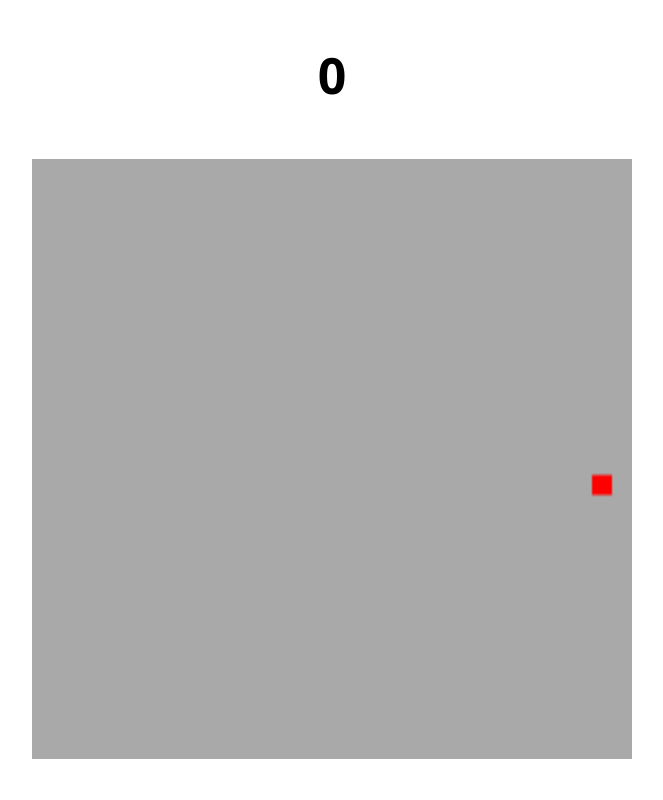
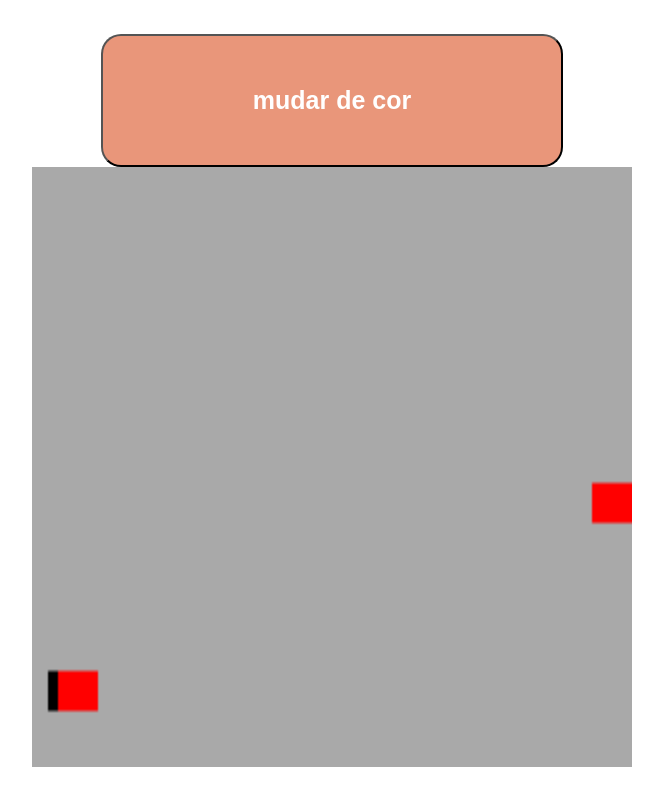
Before and after one commit to alexandre-Isaque/Jogos, a plain HTML site: page Snake/index.html in a window 1280 px wide. Both pictures are taken after a click on the button "Jogar". Shown: the whole page, without its empty margins (308-971 px from the left). Drawn offline with Linux system fonts and the light colour scheme.

Commit message:
movimentacao boa

```diff
--- a/Snake/index.html
+++ b/Snake/index.html
@@ -7,6 +7,7 @@
         <title>game</title>
     </head>
     <body>
+        <!-- Primeiro layout -->
         <div id="game">
             <div id="text">
                 <h2>Snake</h2>
@@ -17,11 +18,19 @@
             </div>
         </div>
 
-        <h2 id="pontos"></h2>
-        <!-- canvas do snake -->
+        <!-- cores -->
+        <div id="colors">
+            <button id="amarelo" style="background-color: yellow;">amarelo</button>
+            <button id="vermelho" style="background-color: red;">vermelho</button>
+            <button id="rosa" style="background-color: pink;">rosa</button>
+            <button id="azul" style="background-color: blue;">azul</button>
+            <button id="violeta" style="background-color: violet;">violeta</button>
+        </div>
+
+        <button type="submit" id="color"></button>
+
+        <!-- Canvas e script -->
         <canvas id="canvas"></canvas>
-
-
         <script src="./main.js" defer></script>
     </body>
 </html>
--- a/Snake/main.js
+++ b/Snake/main.js
@@ -2,29 +2,28 @@
 const start = document.getElementById("start");
 const exit = document.getElementById("exit");
 const game = document.getElementById("game");
-const ponts = document.getElementById("pontos");
+const color = document.getElementById("color");
 
 // canvas
 const canvas = document.getElementById("canvas");
 let ctx = canvas.getContext("2d");
 
 // tamanho do canvas
-const HEIGHT = 600;
-const WEIGHT = 600;
+let HEIGHT = 600;
+let WEIGHT = 600;
 
 // velocidade do snake
-let speed = 1;
+let speed = 5;
+
+// cor do snake
+let snake_Color;
 
 // tamanho do snake
 let SNAKE_WEIGHT = 10;
 let SNAKE_HEIGHT = 5;
 
-// pontos
-let point = 0;
-ponts.innerHTML = point;
-
 // aumeta o tamanho do snake
-const snakeAdd = 10;
+const snakeAdd = 5;
 
 // posição aleatoria da comida
 let foodPosition = {
@@ -33,22 +32,51 @@ let foodPosition = {
 }
 
 // posição aleatoria do snake
-let snakePosition = {
-    x: Math.floor(Math.random() * canvas.width),
-    y: Math.floor(Math.random() * canvas.height)
+let snakeHead = [
+    {
+        x: 100, y: 100,
+        x: 100, y: 100,
+        x: 100, y: 100
+    }
+];
+
+let snake = {
+    x: Math.ceil(Math.random() * canvas.width),
+    y: Math.ceil(Math.random() * canvas.height),
+    size: 20
+}
+
+let snakeBody = { x: 1, y: 0};
+
+
+function update(){
+    color.style.display = "flex";
+    color.innerHTML = "mudar de cor";
+
+    for(let i = 0; i < 0; i++){
+        snake.x = snake.x - 1;
+        snake.y = snake.y - 1;
+    }
+
+    // move a cabeça
+    snake.x += snakeBody.x * speed;
+    snake.y += snakeBody.y * speed;
+
+    // funçoes
+    drawSnake();
+    drawFood();
+    collition();
+    myCanvas();
+    colors_snakes();
 }
 
 // inicia o jogo
-function startGame(){
-    start.addEventListener('click', () => {
-        // intervalo
-        setInterval(() => {
-            food();
-            collition();
-            myCanvas();
-        }, 100);
-    });
-}
+start.addEventListener('click', () => {
+    // intervalo
+    setInterval(() => {
+        update();
+    }, 1000);
+});
 
 // deixa o canvas visivel
 function myCanvas(){
@@ -56,69 +84,56 @@ function myCanvas(){
     canvas.style.display = "flex";
     canvas.style.height = `${HEIGHT}px`;
     canvas.style.width = `${WEIGHT}px`;
-    // adiciona pontuacao
-    ponts.style.display = "flex";
-
     // tira o primeiro layout
     game.style.display = "none";
 }
 
 // colisao
 function collition(){
-
-    if( snakePosition.x < canvas.width ||
-        snakePosition.x > canvas.width ||
-        snakePosition.y < canvas.height ||
-        snakePosition.y > canvas.height )
-    {
-        // remove o canvas
-        canvas.style.display = "none";
-        canvas.style.height = "0px";
-        canvas.style.width = "0px";
-
-        // volta ao primeiro layout
-        game.style.display = "flex";
-
-    }
-
-    if(snakePosition.x == foodPosition.x && snakePosition.y == foodPosition.y){
+    if(snakeHead.x == foodPosition.x && snakeHead.y == foodPosition.y){
         // aumenta a altura, largura
-        SNAKE_WEIGHT += snakeAdd;
+        snake.size += snakeAdd;
         // adiciona pontos ao jogador
         ponts.innerHTML += 1;
         // aumenta a velocidade
-        speed += 1;
+        speed += speed;
         // muda a posicao da comida
         foodPosition.x = Math.ceil(Math.random() * canvas.width);
         foodPosition.y = Math.ceil(Math.random() * canvas.height);
+
+        // limpa o canvas
+        ctx.clearRect(0, 0, canvas.width, canvas.height);
+    }
+
+    if( snake.x > canvas.width || snake.x < canvas.width ||
+        snake.y < canvas.height || snake.y > canvas.height
+    ){
+
+        console.log("perdeu");
     }
 }
 
 // food == comida
-function food(){
+function drawFood(){
     ctx.fillStyle = "red";
-    ctx.fillRect(foodPosition.x, foodPosition.y, 10, 5);
+    ctx.fillRect(foodPosition.x, foodPosition.y, 20, 10);
 }
 
 // snake == cobra
-function snake(){
-    ctx.fillStyle = "green";
-    ctx.clearRect(0, 0, canvas.width, canvas.height);
-    ctx.fillRect(snakePosition.x, snakePosition.y, SNAKE_WEIGHT, SNAKE_HEIGHT);
+function drawSnake(){
+    ctx.fillStyle = snake_Color;
+    ctx.fillRect(snake.x, snake.y, snake.size, 10);
 }
 
 // teclado
 document.addEventListener('keypress', (event) => {
-    // keys
-    if(event.key == 'a') snakePosition.x -= speed;
-    if(event.key == 's') snakePosition.y += speed;
-    if(event.key == 'd') snakePosition.x += speed;
-    if(event.key == 'w') snakePosition.y -= speed;
-
-    // desenha o snake, comida de novo
-    snake();
-    food();
+    if(event.key === "w" && snakeBody.y !==  1) snakeBody = { x: 0, y: -1};
+    if(event.key === "s" && snakeBody.y !== -1) snakeBody = { x: 0, y: 1};
+    if(event.key === "a" && snakeBody.x !== -1) snakeBody = { x: -1, y: 0};
+    if(event.key === "d" && snakeBody.y !== 1) snakeBody = {x: 1, y: 0};
 });
 
-// executa o jogo
-startGame();
+// color
+function colors_snakes(){
+
+};
--- a/Snake/style.css
+++ b/Snake/style.css
@@ -3,11 +3,6 @@
 * {
   margin: 0;
 }
-
-#pontos {
-    display: none;
-}
-
 
 body{
     display: flex;
@@ -38,3 +33,22 @@ canvas{
     display: none;
     background-color: darkgray;
 }
+
+#color {
+    display: none;
+}
+
+
+#colors {
+    display: none;
+    flex-direction: column;
+    justify-content: center;
+    align-items: center;
+}
+
+#colors button {
+    color: #000;
+    padding: 10px 20px;
+    border-radius: 10px;
+    margin-top: 5px;
+}
```
